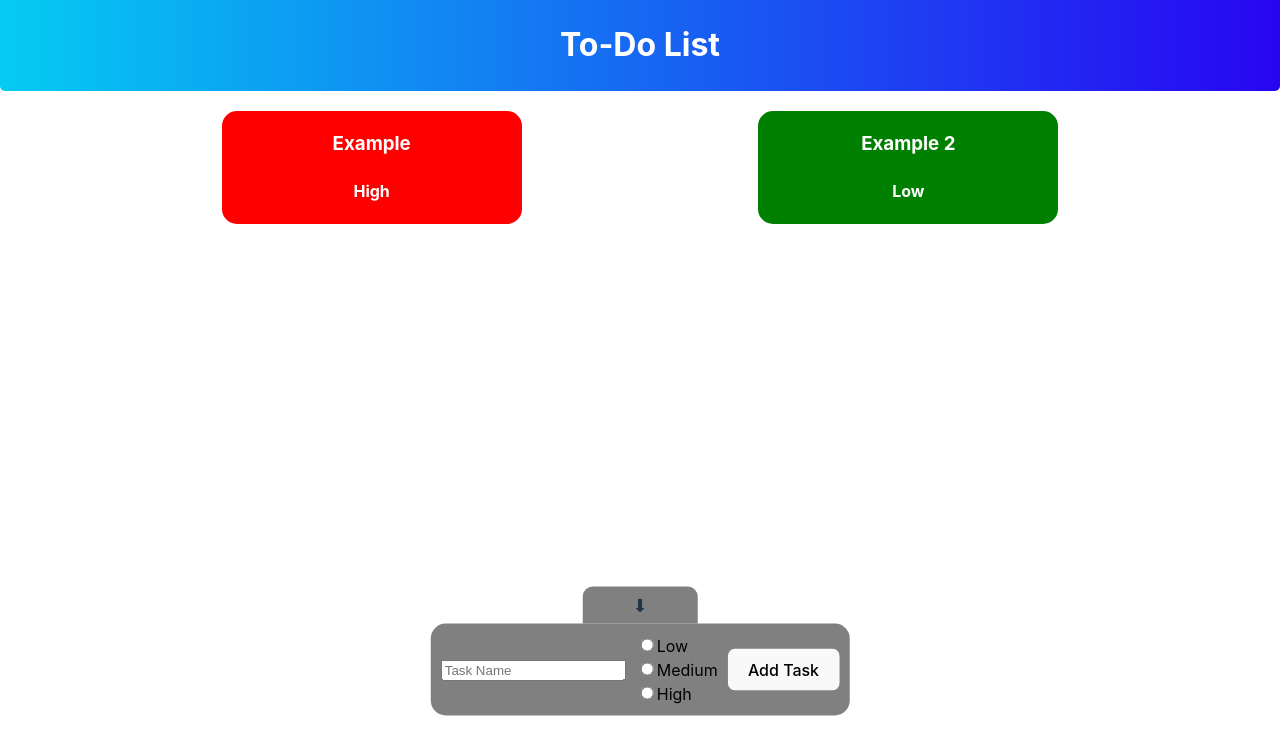
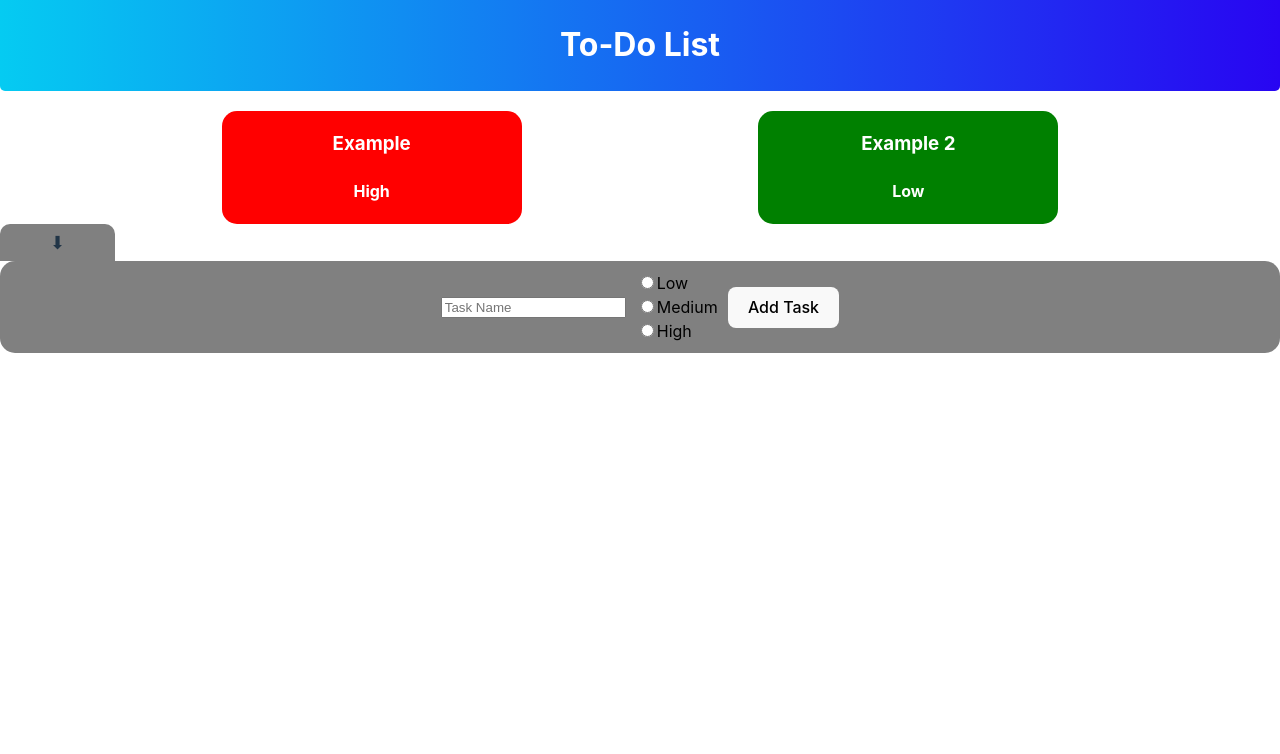
Before and after one commit to DylCru/To-Do-List-React, a React (Vite) app in the folder cool-react-app/: page / in a window 1280 px wide. Shown: the top 754 px of the page. Built offline with nearby package versions, Linux system fonts and the light colour scheme.

Commit message:
Style AddTask animation

```diff
--- a/cool-react-app/src/App.css
+++ b/cool-react-app/src/App.css
@@ -38,16 +38,28 @@
 
 }
 
-.new-task {
+.new-task-hide {
     display: flex;
     flex-direction: column;
     align-items: center;
 
     position: fixed;
-    left: 50%;
+    left: 40%;
+    bottom: -95px;
+    margin: 0 auto;
+    transition: bottom 0.5s ease-out;
+}
+
+.new-task-show {
+    display: flex;
+    flex-direction: column;
+    align-items: center;
+
+    position: fixed;
+    left: 40%;
     bottom: 20px;
-    transform: translate(-50%, -50%);
     margin: 0 auto;
+    transition: bottom 0.5s ease-out;
 }
 
 .toggle {
```
